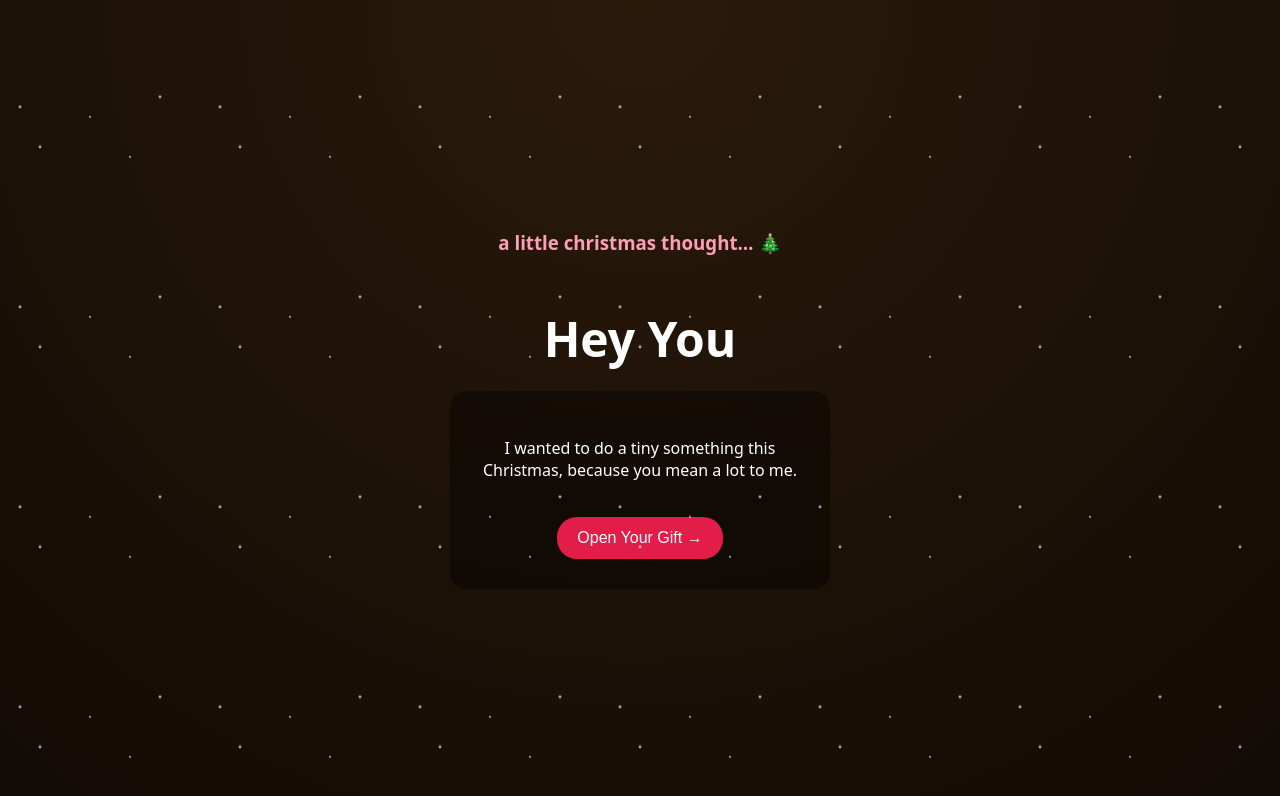
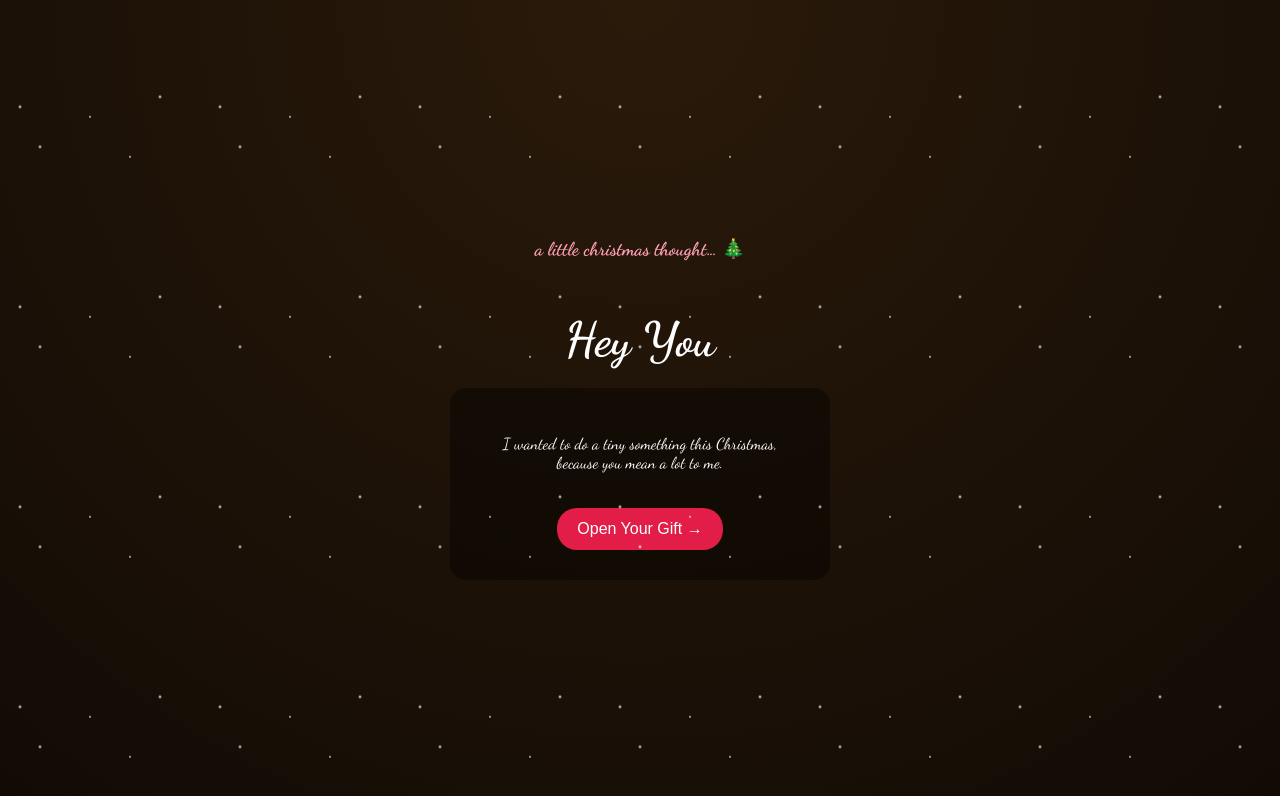
Before and after one commit to wifey143/christmas-gift, a Next.js app: page / in a window 1280 px wide. Shown: the top 796 px of the page. Built offline with nearby package versions, Linux system fonts and the light colour scheme.

Commit message:
Update layout.jsx

```diff
--- a/app/layout.jsx
+++ b/app/layout.jsx
@@ -1,16 +1,9 @@
 import "./globals.css";
-import { Poppins, Pacifico } from "next/font/google";
+import { Dancing_Script } from "next/font/google";
 
-const poppins = Poppins({
+const dancing = Dancing_Script({
   subsets: ["latin"],
-  weight: ["300", "400", "500", "600"],
-  variable: "--font-body",
-});
-
-const pacifico = Pacifico({
-  subsets: ["latin"],
-  weight: "400",
-  variable: "--font-title",
+  weight: ["400", "600", "700"],
 });
 
 export const metadata = {
@@ -21,7 +14,7 @@ export const metadata = {
 export default function RootLayout({ children }) {
   return (
     <html lang="en">
-      <body className={`${poppins.variable} ${pacifico.variable}`}>
+      <body className={dancing.className}>
         <div className="snow"></div>
         {children}
       </body>
```
